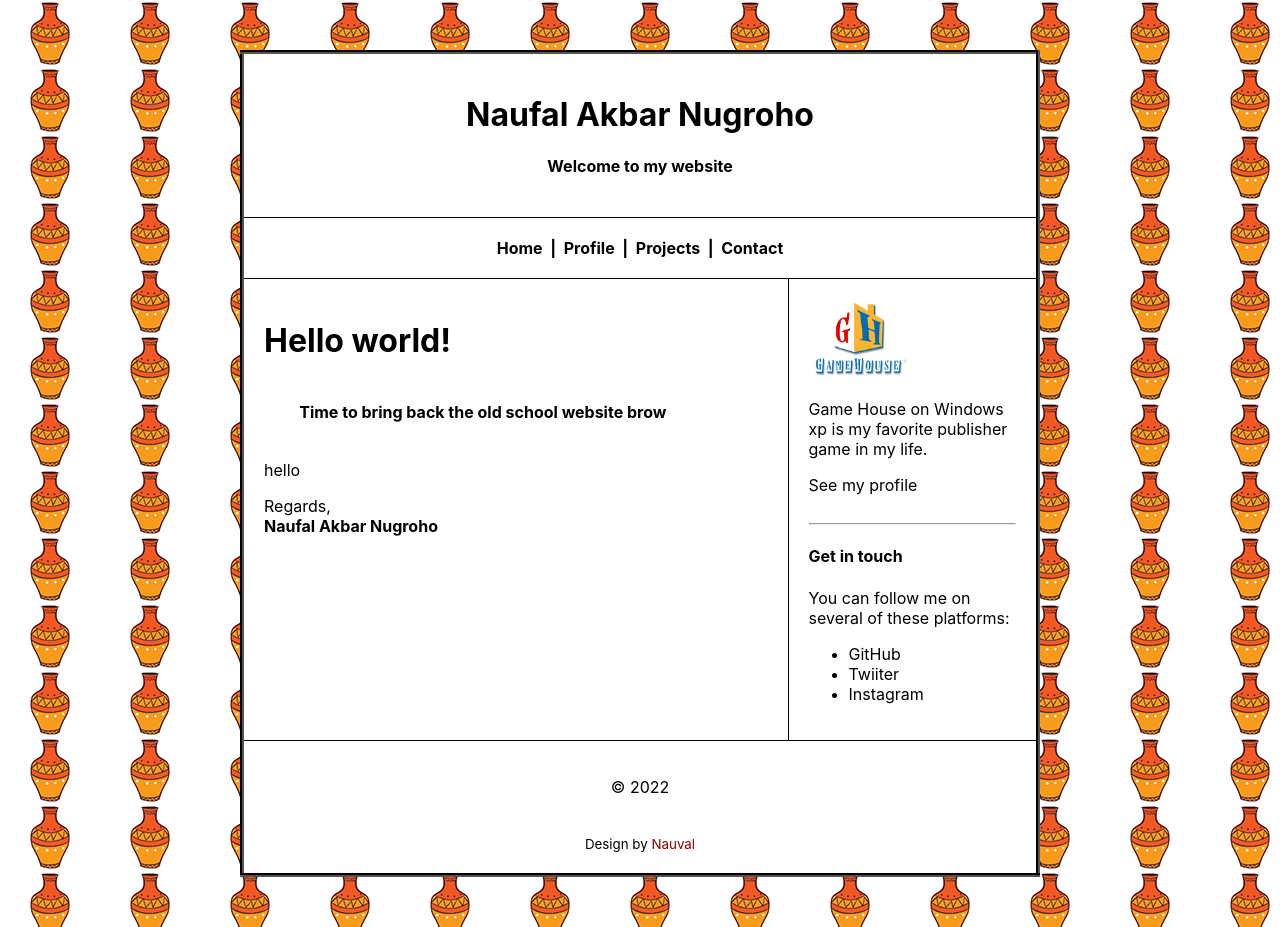
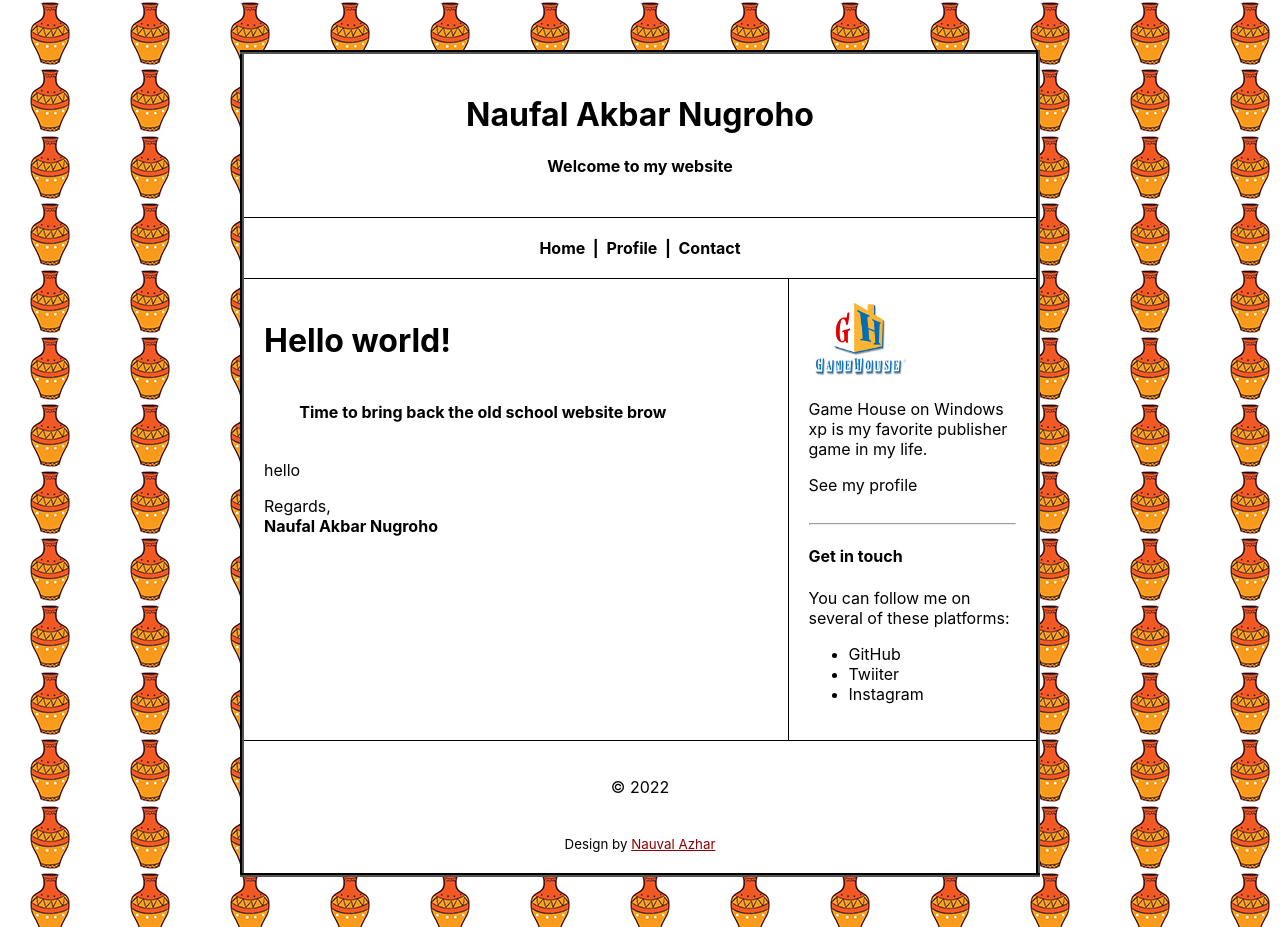
Before and after one commit to nuflakbrr/00s-website, a Next.js app: page / in a window 1280 px wide. Built offline with nearby package versions, Linux system fonts and the light colour scheme.

Commit message:
little update

```diff
--- a/src/layouts/Main.tsx
+++ b/src/layouts/Main.tsx
@@ -16,10 +16,10 @@ const Main = (props: layoutProps) => {
     return (
         <>
             <Head>
-                <link rel="apple-touch-icon" sizes="76x76" href="/favicons/icon-192x192.png" />
-                <link rel="icon" type="image/png" sizes="32x32" href="/favicons/icon-256x256.png" />
-                <link rel="icon" type="image/png" sizes="16x16" href="/favicons/icon-384x384.png" />
-                <link rel="mask-icon" href="/favicons/icon-512x512" />
+                <link rel="apple-touch-icon" sizes="76x76" href="/icon-192x192.png" />
+                <link rel="icon" type="image/png" sizes="32x32" href="/icon-256x256.png" />
+                <link rel="icon" type="image/png" sizes="16x16" href="/icon-384x384.png" />
+                <link rel="mask-icon" href="/icon-512x512" />
                 <meta name="msapplication-TileColor" content="#000000" />
                 <meta name="theme-color" content="#000000" />
             </Head>
@@ -35,7 +35,6 @@ const Main = (props: layoutProps) => {
                         <th colSpan={2}>
                             <Link href="/"><a>Home</a></Link>&nbsp;&nbsp;|&nbsp;&nbsp;
                             <Link href="/profile"><a>Profile</a></Link>&nbsp;&nbsp;|&nbsp;&nbsp;
-                            <Link href="/projects"><a>Projects</a></Link>&nbsp;&nbsp;|&nbsp;&nbsp;
                             <Link href="/contact"><a>Contact</a></Link>
                         </th>
                     </tr>
@@ -73,7 +72,7 @@ const Main = (props: layoutProps) => {
                         <td colSpan={2} align="center">
                             <p>&copy; {year} <br /><br /></p>
                             <small>
-                                Design by <a href="https://github.com/nauvalazhar" target={"_blank"} rel="noreferrer" className="author">Nauval</a>
+                                Design by <a href="https://github.com/nauvalazhar" target={"_blank"} rel="noreferrer" className="author">Nauval Azhar</a>
                             </small>
                         </td>
                     </tr>
@@ -85,6 +84,7 @@ const Main = (props: layoutProps) => {
             }
             .author{
                 color: darkred;
+                text-decoration: underline;
             }
 			table {
 				background-color: #ffffff;
```
